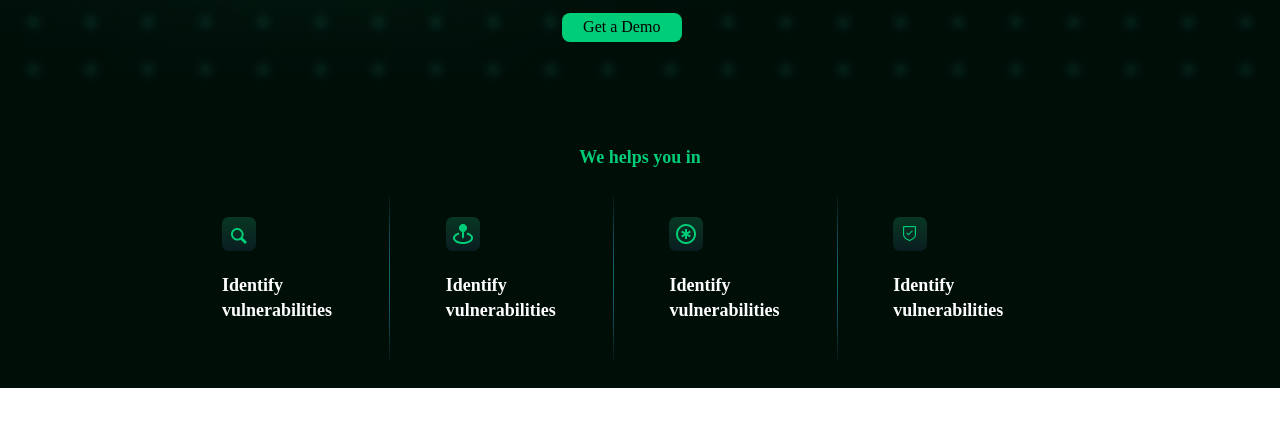
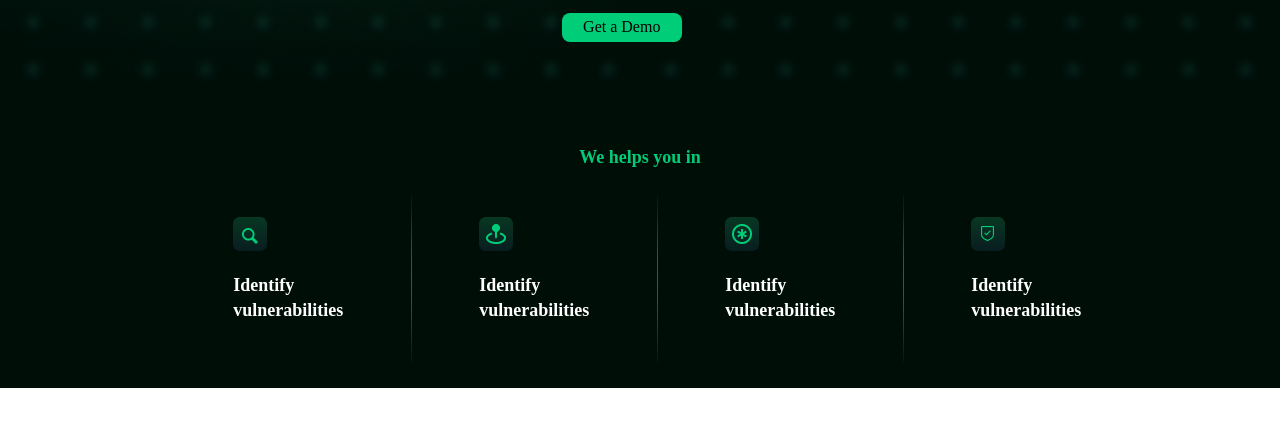
Before and after one commit to Harisht2811/Algo, a Gatsby site: page /attacksurface in a window 1280 px wide. Shown: the part 362-800 px from the top of the page. Built offline with nearby package versions, Linux system fonts and the light colour scheme; Gatsby itself is replaced by a stand-in of ours.

Commit message:
attack page

```diff
--- a/src/component/attacksurface/style.css
+++ b/src/component/attacksurface/style.css
@@ -63,7 +63,7 @@ body{
 }
 
 .whyhelp_list {
-    padding: 2% 5%;
+    padding: 2% 6%;
     width: 10%;
 }
 
```
